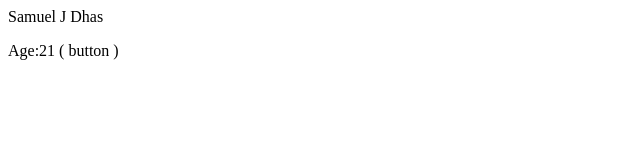
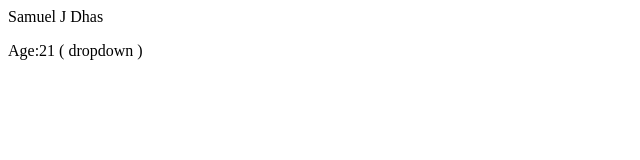
Before and after one commit to SamuelJDhas/LocalRepo, a plain HTML site: page index.html in a window 1280 px wide. Shown: the full height of the page, 0-640 px from the left. Drawn offline with Linux system fonts and the light colour scheme.

Commit message:
Add dropdown

```diff
--- a/index.html
+++ b/index.html
@@ -1,2 +1,2 @@
 <p>Samuel J Dhas</p>
-<p>Age:21 ( button )</p>
+<p>Age:21 ( dropdown )</p>
```
